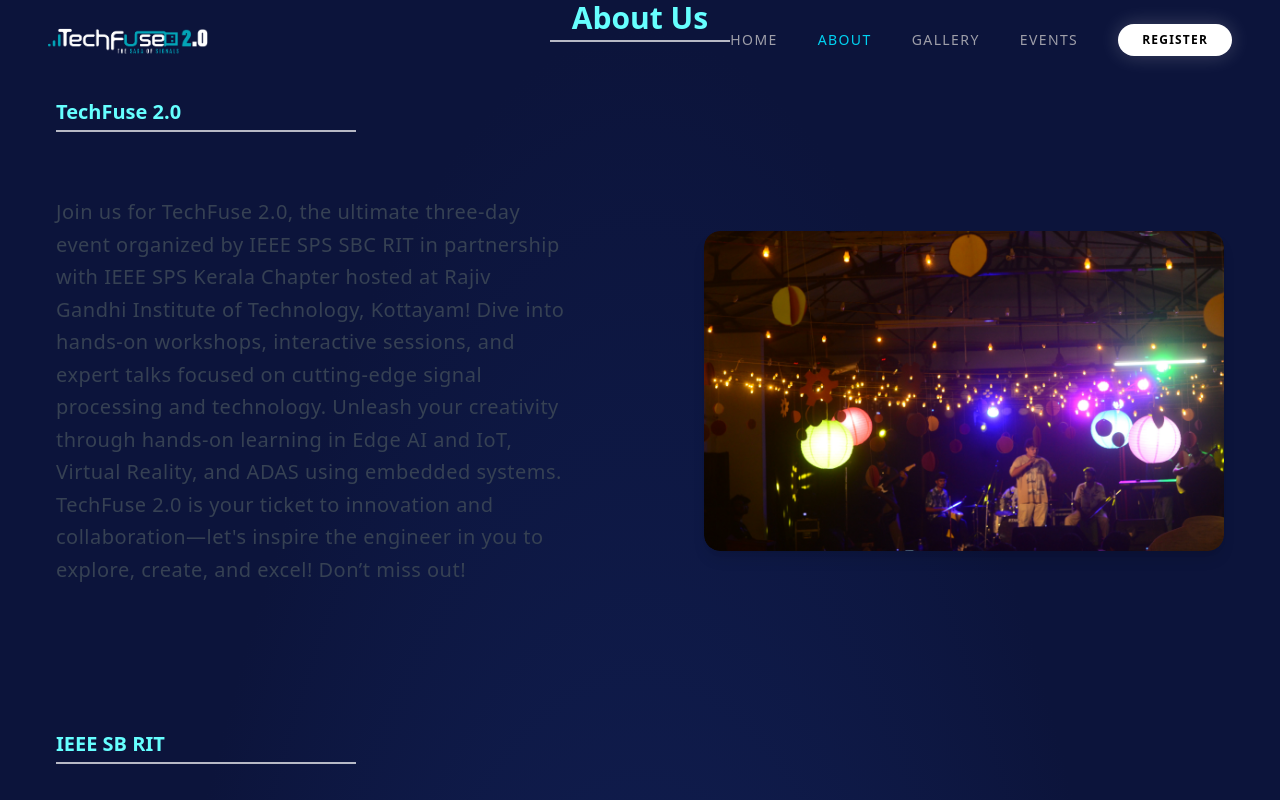
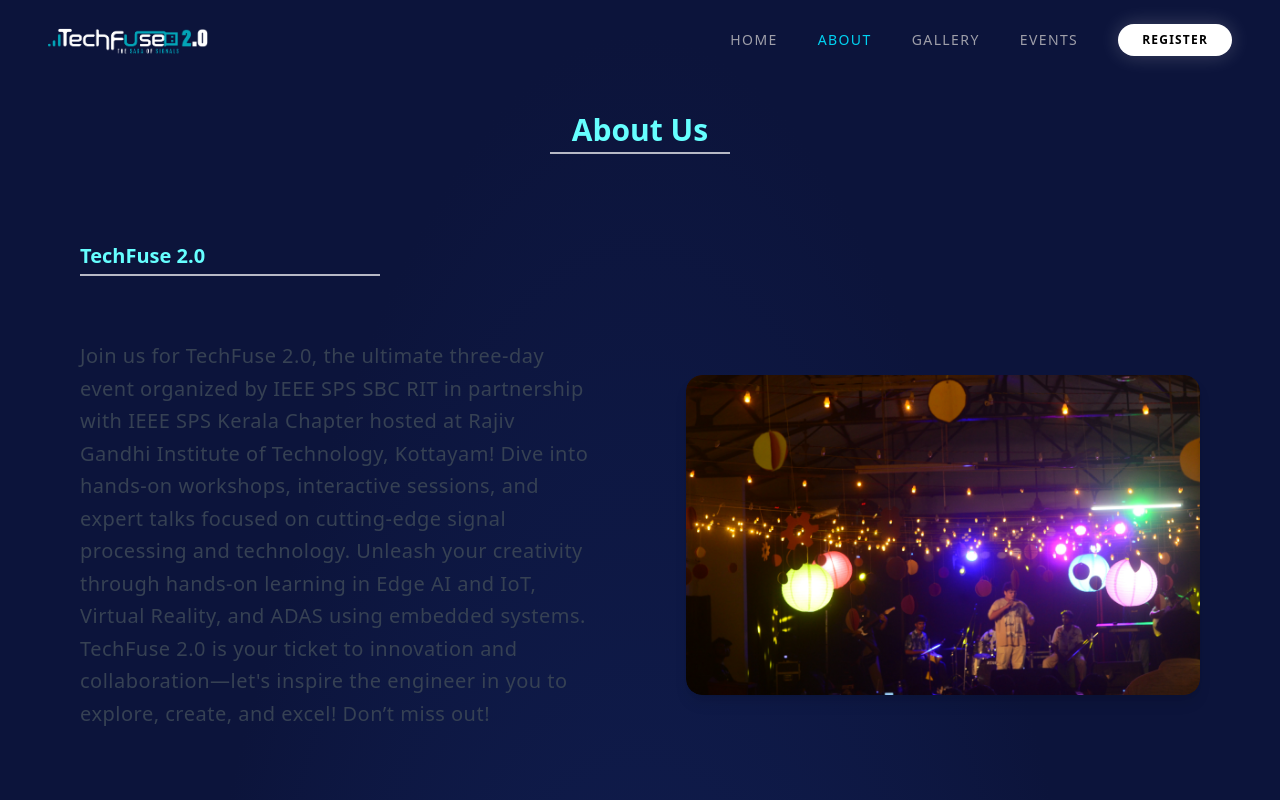
Before and after one commit to IEEE-SB-RIT/TechFuse-2.0, a Next.js app: page /about in a window 1280 px wide. Shown: the top 800 px of the page. Built offline with nearby package versions, Linux system fonts and the light colour scheme.

Commit message:
alignment fix

```diff
--- a/src/app/about/page.tsx
+++ b/src/app/about/page.tsx
@@ -4,9 +4,13 @@ import aboutData from "@/app/lib/aboutData";
 
 function AboutUs() {
     return (
-        <div>
-            <Heading text={"About Us"}/>
-            <div className="flex flex-col gap-6">
+        <div className="pt-28 pb-20 px-6">
+            {/* Same heading spacing + alignment */}
+            <div className="mb-12 text-center">
+                <Heading text="About Us" />
+            </div>
+
+            <div className="flex flex-col gap-10 md:gap-16 max-w-7xl mx-auto">
                 {aboutData.map((data, index) => (
                     <AboutTemplate
                         key={index}
--- a/src/app/events/page.tsx
+++ b/src/app/events/page.tsx
@@ -27,9 +27,12 @@ function Events() {
   }, [selectedEvent]);
 
     return (
-        <div className="min-h-screen pt-32 pb-20 px-6">
-            <Heading text="Events"/>
-            <div className="flex flex-wrap justify-center gap-8 max-w-7xl mx-auto">
+        <div className="min-h-screen pt-32 pb-20 px-6 gap-5">
+            <div className="mb-10">
+                <Heading text="Events"/>
+            </div>
+
+            <div className="flex flex-wrap justify-center gap-10 md:gap-12 max-w-7xl mx-auto">
                 {eventData.map((event) => (
                     // @ts-ignore
                     <div className="">
@@ -43,7 +46,7 @@ function Events() {
                     name: selectedEvent.eventName,
                     description: selectedEvent.eventDescription,
                     free: selectedEvent.form, //if form is true-> not ticket ,free
-                    speakers:selectedEvent.speakers,
+                    speakers: selectedEvent.speakers,
                     // price:selectedEvent.price
                 }} onClose={() => setSelectedEvent(null)}/>
             )}
```
